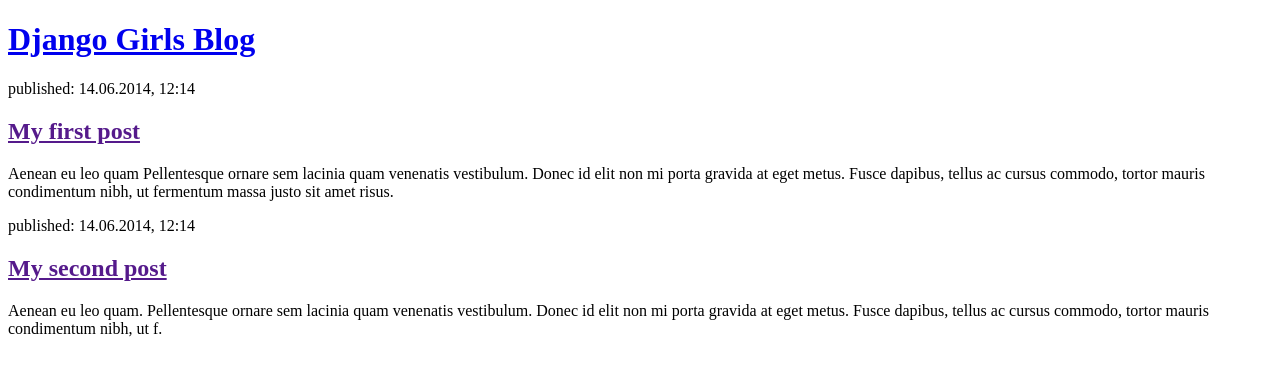
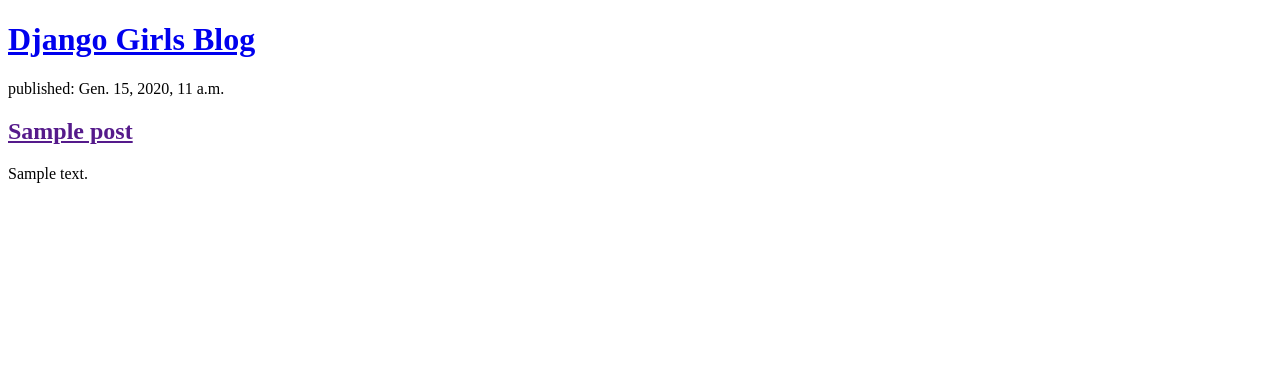
Before and after one commit to Riksa011/my-first-blog, a Django app: page / in a window 1280 px wide. Shown: the top 376 px of the page. Run offline with Django 3.2, Linux system fonts and the light colour scheme; tables that the repository leaves empty hold one stand-in row (values such as "Sample post").

Commit message:
Ho cambiato l'HTML in modo da mostrare i post.

```diff
--- a/blog/templates/blog/post_list.html
+++ b/blog/templates/blog/post_list.html
@@ -7,17 +7,12 @@
         <header>
             <h1><a href="/">Django Girls Blog</a></h1>
         </header>
-
+        {% for post in posts %}
         <article>
-            <time>published: 14.06.2014, 12:14</time>
-            <h2><a href="">My first post</a></h2>
-            <p>Aenean eu leo quam Pellentesque ornare sem lacinia quam venenatis vestibulum. Donec id elit non mi porta gravida at eget metus. Fusce dapibus, tellus ac cursus commodo, tortor mauris condimentum nibh, ut fermentum massa justo sit amet risus.</p>
+        <time>published: {{ post.publish_date }}</time>
+        <h2><a href="">{{ post.title }}</a></h2>
+        <p>{{ post.text|linebreaksbr }}</p>
         </article>
-
-        <article>
-            <time>published: 14.06.2014, 12:14</time>
-            <h2><a href="">My second post</a></h2>
-            <p>Aenean eu leo quam. Pellentesque ornare sem lacinia quam venenatis vestibulum. Donec id elit non mi porta gravida at eget metus. Fusce dapibus, tellus ac cursus commodo, tortor mauris condimentum nibh, ut f.</p>
-        </article>
+        {% endfor %}
     </body>
 </html>
--- a/blog/views.py
+++ b/blog/views.py
@@ -1,4 +1,8 @@
 from django.shortcuts import render
+from django.utils import timezone
+from .models import Post
+
 
 def post_list(request):
-    return render(request, 'blog/post_list.html', {})
+    posts = Post.objects.filter(publish_date__lte=timezone.now()).order_by('publish_date')
+    return render(request, 'blog/post_list.html', {'posts': posts})
--- a/mysite/wsgi.py
+++ b/mysite/wsgi.py
@@ -8,7 +8,6 @@ https://docs.djangoproject.com/en/3.2/howto/deployment/wsgi/
 """
 
 import os
-
 from django.core.wsgi import get_wsgi_application
 
 os.environ.setdefault('DJANGO_SETTINGS_MODULE', 'mysite.settings')
```
